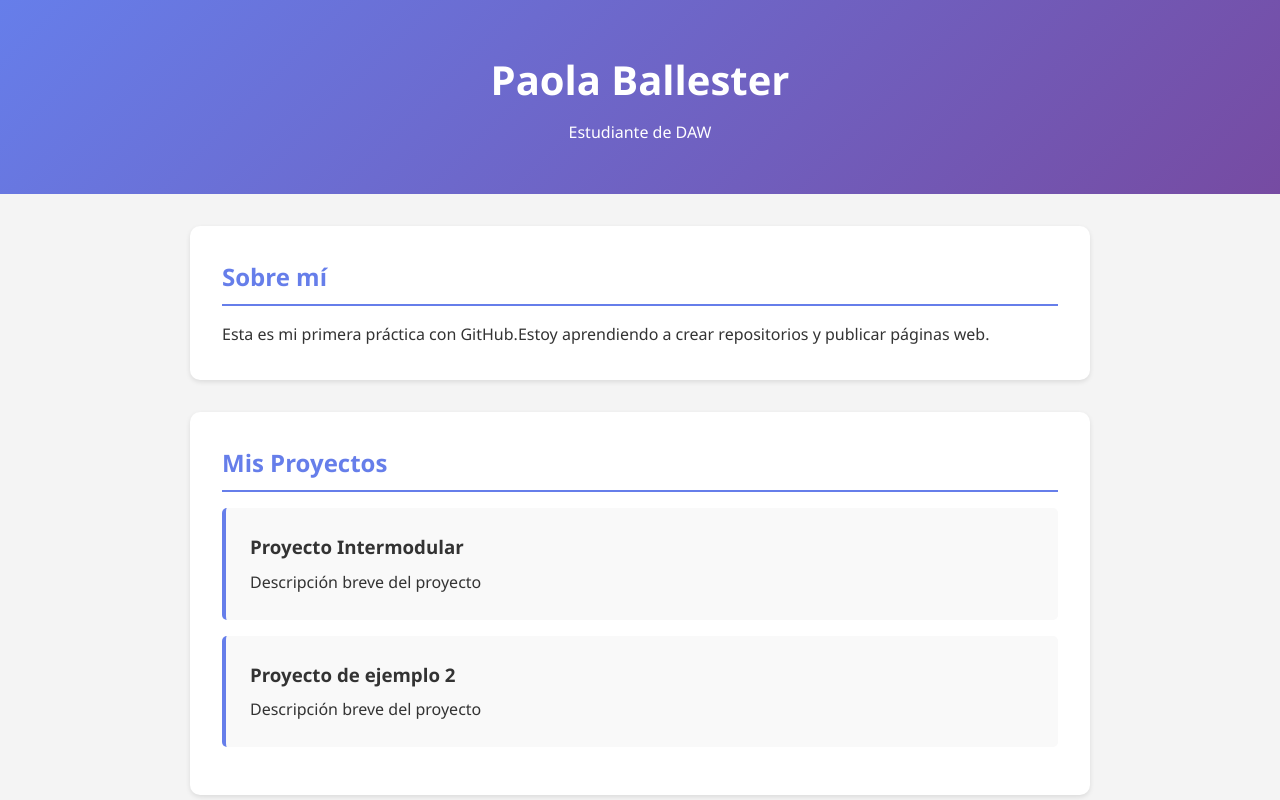
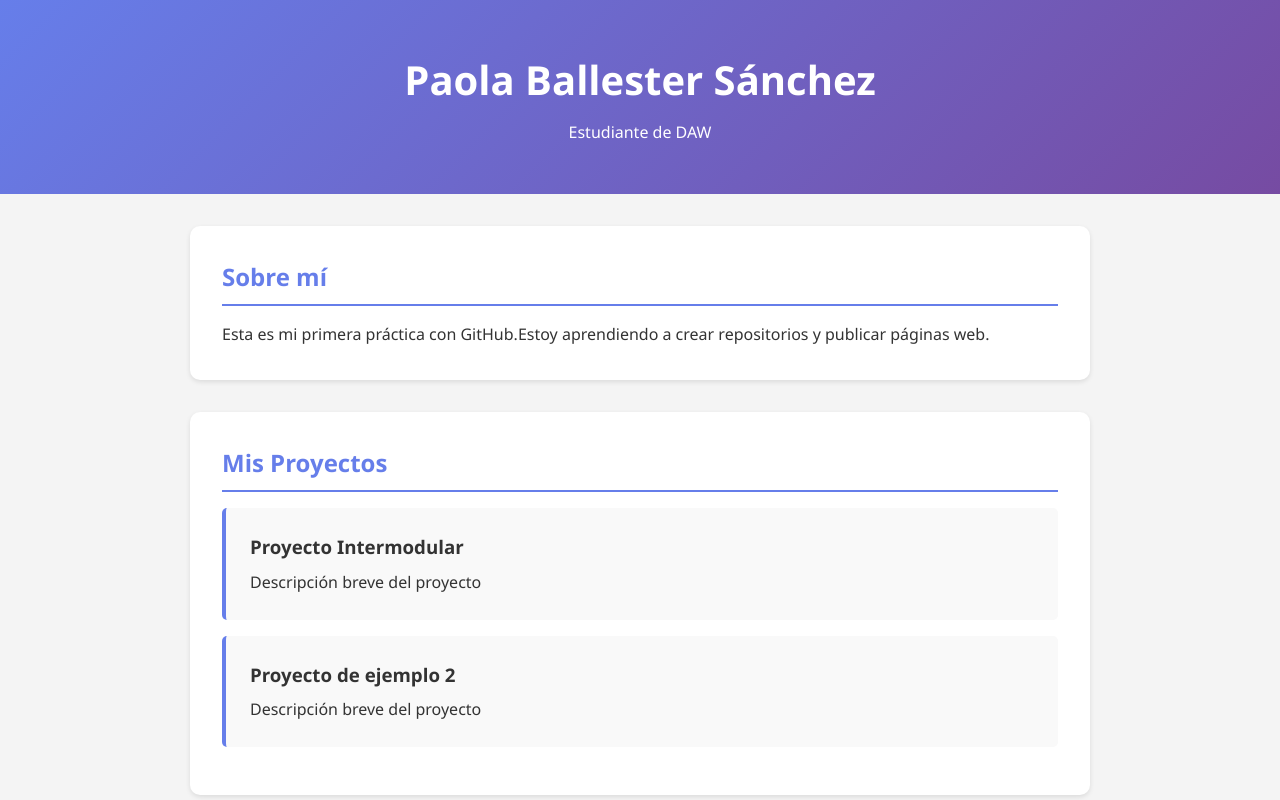
Before and after one commit to paola-ballester/practica-portfolio, a plain HTML site: page index.html in a window 1280 px wide. Shown: the top 800 px of the page. Drawn offline with Linux system fonts and the light colour scheme.

Commit message:
Actualizar nombre en el header

```diff
--- a/index.html
+++ b/index.html
@@ -8,7 +8,7 @@
 </head>
 <body>
   <header>
-    <h1>Paola Ballester</h1>
+    <h1>Paola Ballester Sánchez</h1>
     <p>Estudiante de DAW</p>
   </header>
   <section id="sobre-mi">
```
